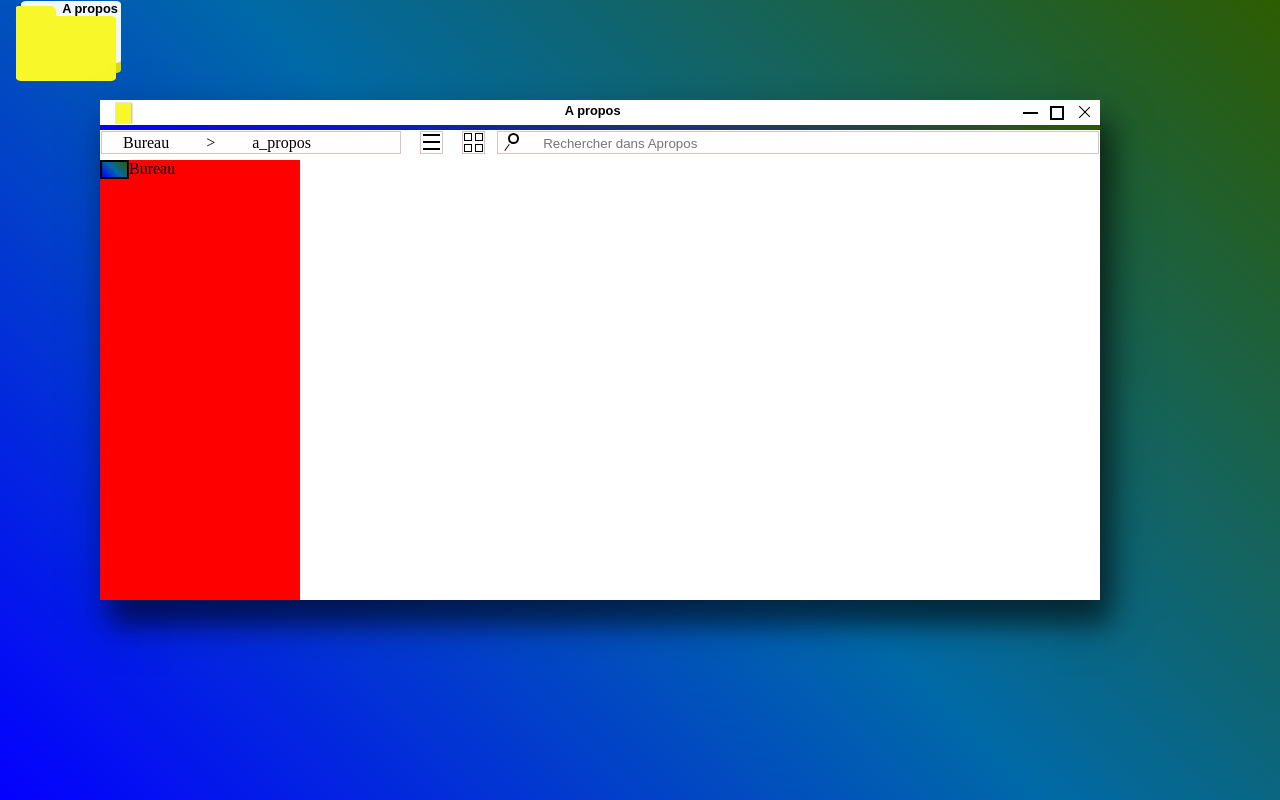
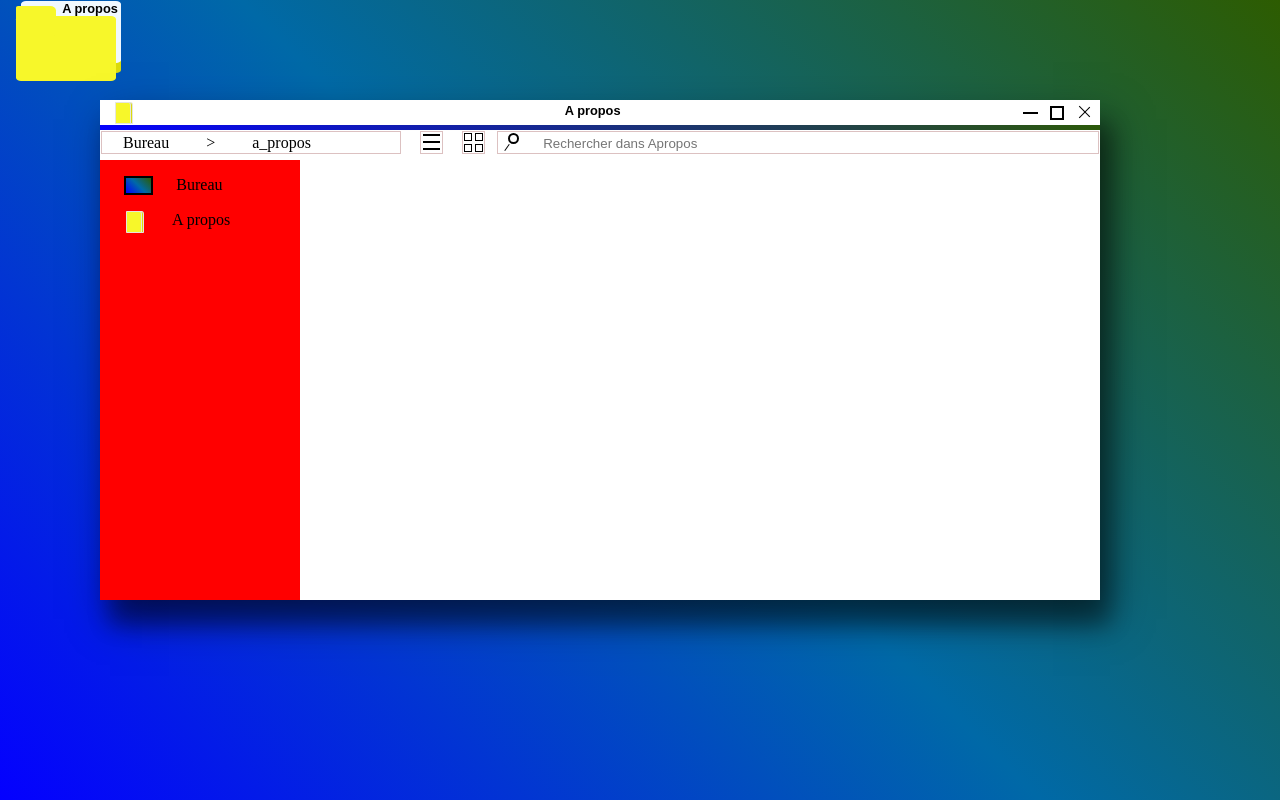
Before and after one commit to romaindupont/cvnume, a React app: page / in a window 1280 px wide. Built offline with nearby package versions, Linux system fonts and the light colour scheme.

Commit message:
dossier dossier ouvert

```diff
--- a/src/components/DossierOuvert/MenuAccesRapide/index.js
+++ b/src/components/DossierOuvert/MenuAccesRapide/index.js
@@ -7,8 +7,12 @@ function MenuAccesRapide() {
   return (
 		<div className="menuGauche">
 			<div className="lienMenu--1">
-				<span className="image"></span>
+				<span className="screen"></span>
 				<p className="lienMenu--1-titre">Bureau</p>
+			</div>
+			<div className="lienMenu--1">
+				<span className="dossierMenu"></span>
+				<p className="lienMenu--1-titre">A propos</p>
 			</div>
 		</div>
   );
--- a/src/components/DossierOuvert/MenuAccesRapide/style.scss
+++ b/src/components/DossierOuvert/MenuAccesRapide/style.scss
@@ -6,12 +6,15 @@
 
 .lienMenu--1 {
 	display: flex;
+	justify-content: space-evenly;
+	padding-top: 1rem;
 }
 .lienMenu--1-titre {
 	margin: 0;
+	width: 100px;
 }
 
-.image {
+.screen {
 	width: 25px;
 	height: 15px;
 	background: linear-gradient(225deg, #2d5c01, #0069a7, #0400ff);
@@ -26,3 +29,24 @@
 		bottom: 0;
 	}
 }
+
+.dossierMenu {
+		background: #dbdb0c;
+    width: 14px;
+    height: 20px;
+    border-radius: 5% 15% 5% 5%;
+    border: 1px solid #e5e5dd;
+		position: relative;
+		&::before {
+			content: '';
+			height: 20px;
+			margin: 2px auto;
+			border-radius: 5% 15% 5% 5%;
+			position: absolute;
+			top: -3px;
+			width: 14px;
+			left: -3px;
+			background: #f7f72a;
+			border: 1px solid #e5e5dd;
+		}
+}
--- a/src/styles/index.scss
+++ b/src/styles/index.scss
@@ -6,6 +6,7 @@ body {
 }
 html {
   box-sizing: border-box;
+  overflow: hidden;
 }
 a {
   text-decoration: none;
```
